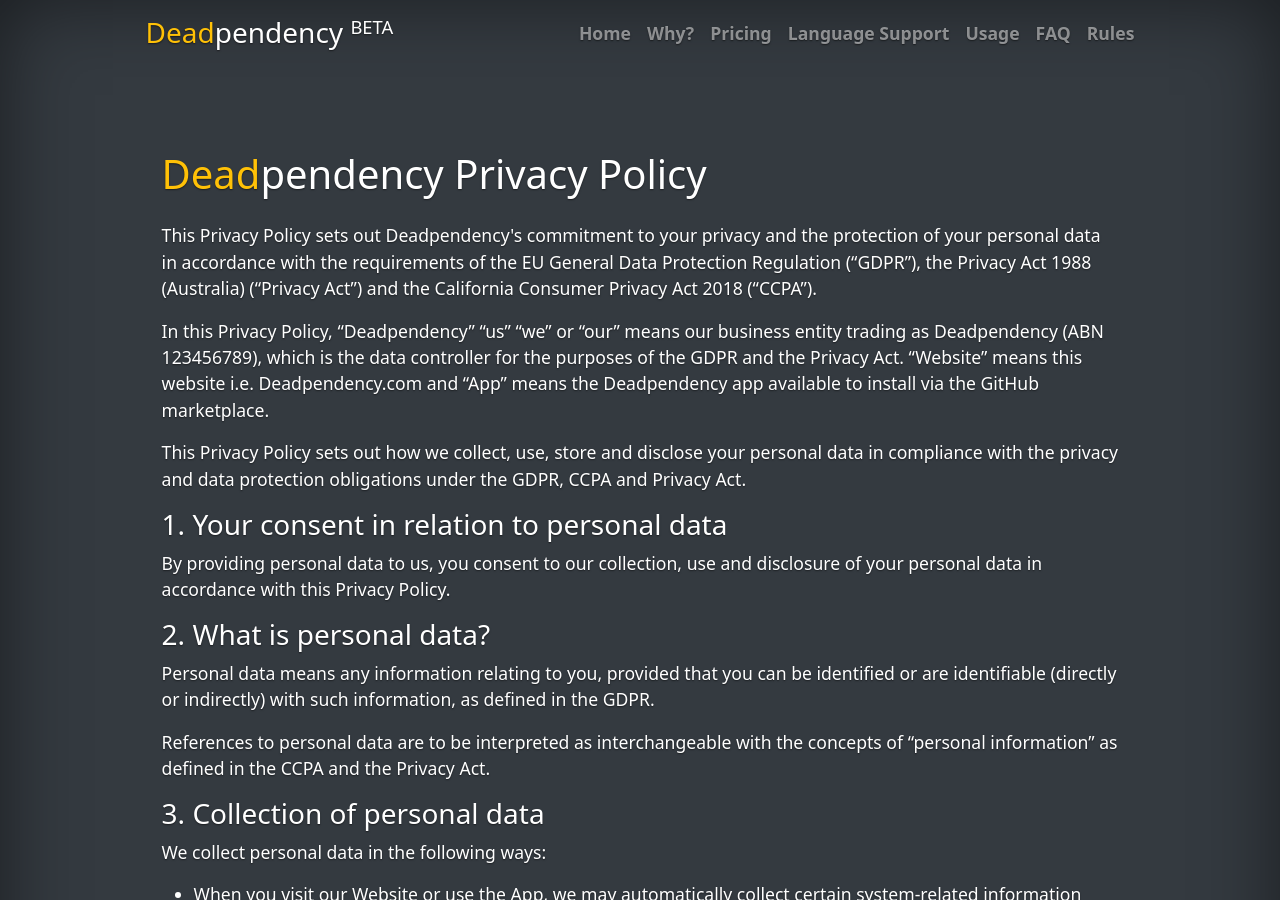
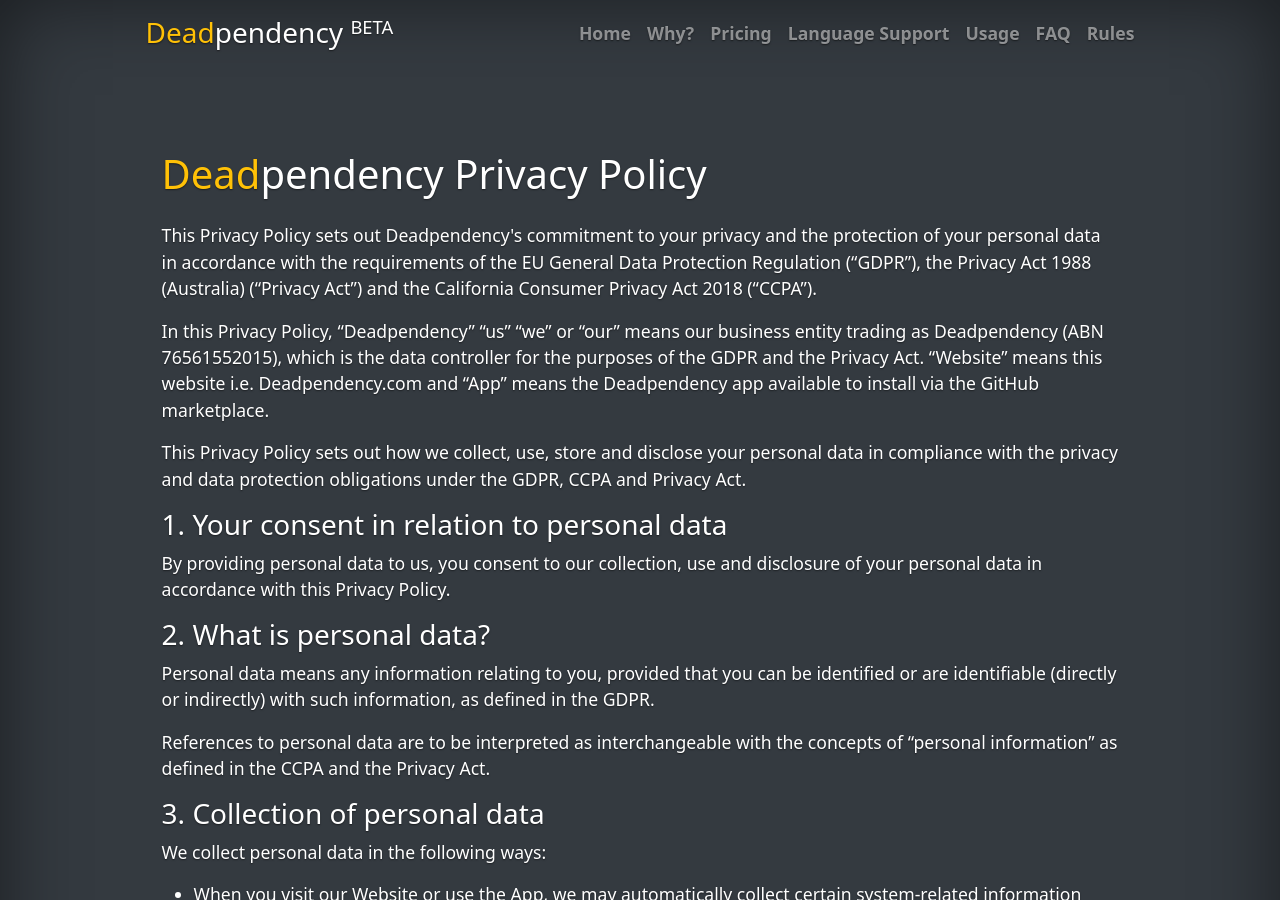
Before and after one commit to deadpendency/deadpendency.github.io, a Jekyll site: the page built from privacy.html, in a window 1280 px wide and 900 px high. Built offline with Jekyll 4.4.1, drawn with Linux system fonts in a browser that asks for light colours; nearby versions of some CDN libraries.

Commit message:
Update to correct ABN

```diff
--- a/privacy.html
+++ b/privacy.html
@@ -13,7 +13,7 @@
 </p>
 
 <p>
-  In this Privacy Policy, “Deadpendency” “us” “we” or “our” means our business entity trading as Deadpendency (ABN 123456789), which is the data controller for the purposes of the GDPR and the Privacy Act. “Website” means this website i.e. Deadpendency.com and “App” means the Deadpendency app available to install via the GitHub marketplace.
+  In this Privacy Policy, “Deadpendency” “us” “we” or “our” means our business entity trading as Deadpendency (ABN 76561552015), which is the data controller for the purposes of the GDPR and the Privacy Act. “Website” means this website i.e. Deadpendency.com and “App” means the Deadpendency app available to install via the GitHub marketplace.
 </p>
 
 <p>
--- a/terms.html
+++ b/terms.html
@@ -12,7 +12,7 @@
   In these Terms of Service:
   <ul>
     <li>“App” means the Deadpendency app available to install via GitHub;</li>
-    <li>“Deadpendency” “us” “we” or “our” means our business entity trading as Deadpendency (ABN 123456789);</li>
+    <li>“Deadpendency” “us” “we” or “our” means our business entity trading as Deadpendency (ABN 76561552015);</li>
     <li>“GitHub” means the hosting service offered by GitHub Inc;</li>
     <li>“ToS” means these Terms of Service.</li>
   </ul>
```
